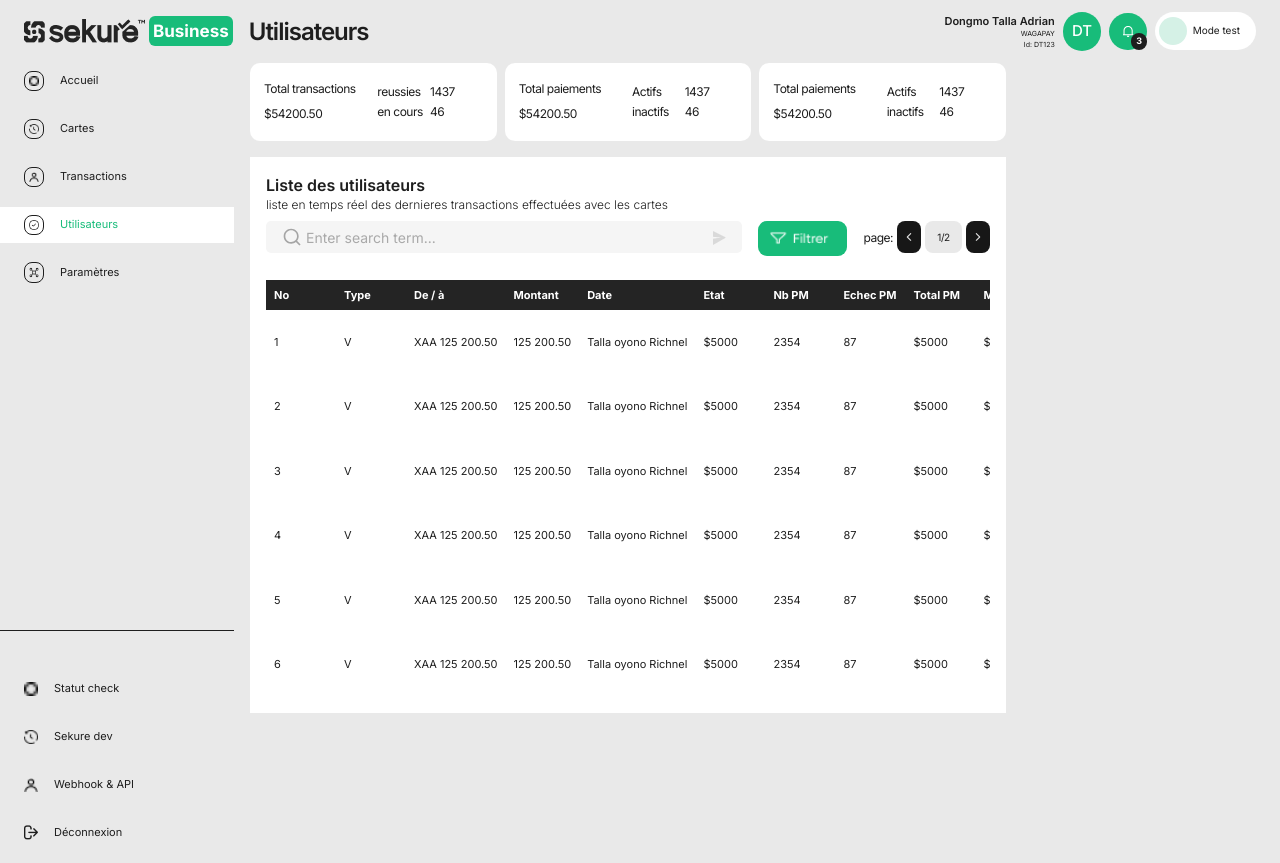
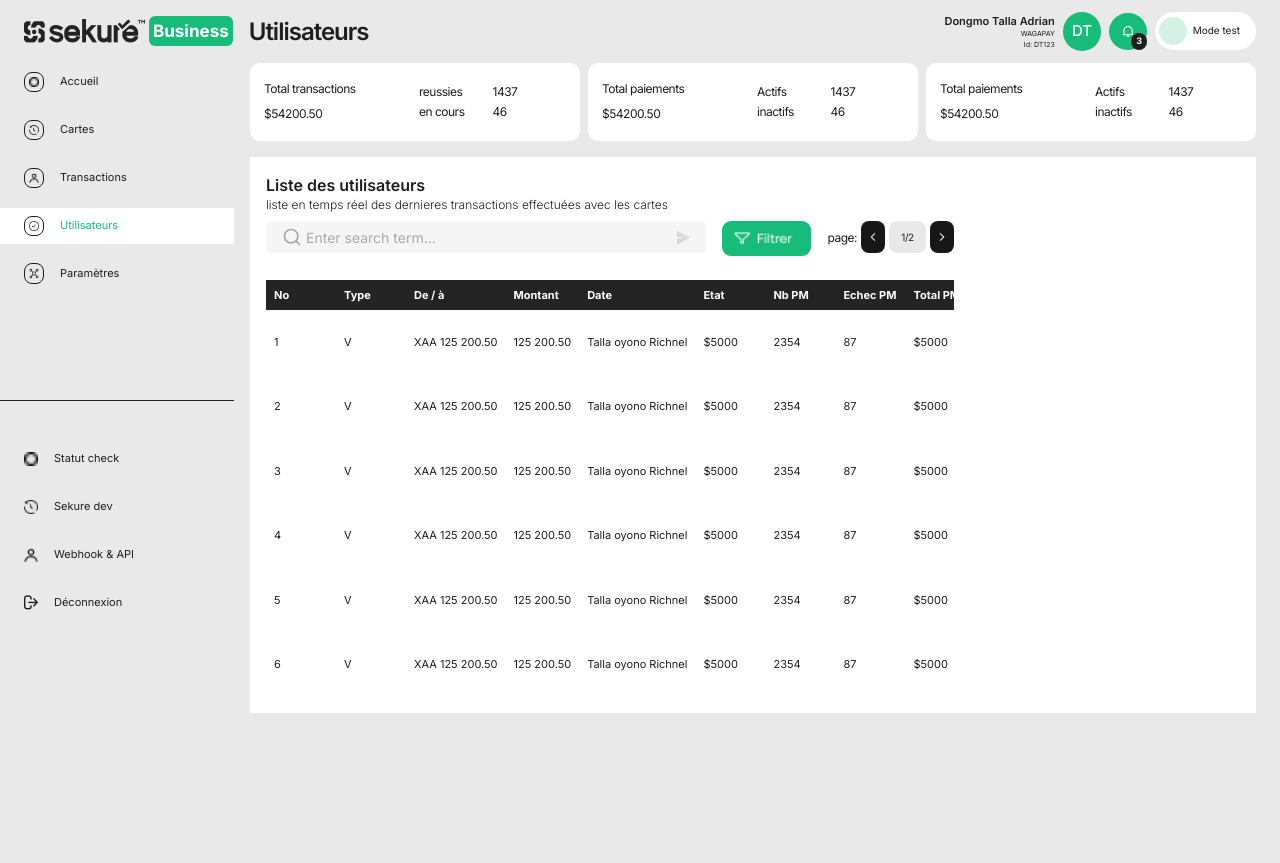
Before and after one commit to CodedJay672/sekure-business, a Next.js app: page /utilisateurs in a window 1280 px wide. Built offline with nearby package versions, Linux system fonts and the light colour scheme.

Commit message:
fixed sidebar, topbar and width

```diff
--- a/src/app/utilisateurs/page.tsx
+++ b/src/app/utilisateurs/page.tsx
@@ -5,16 +5,18 @@ import React from 'react'
 
 const Utilisateurs = () => {
   return (
-    <section className='wrapper max-w-[720px] 2xl:max-w-[1010px]'>
+    <section className='wrapper'>
       <div className='flex-1 flex flex-col gap-4'>
         <section className='flex gap-2'>
           <Card key={0} {...cardDetails[0]} />
           <Card key={1} {...cardDetails[1]} />
           <Card key={1} {...cardDetails[1]} />
         </section>
-        <section className='w-full'>
-          <Table heading="Liste des utilisateurs" variant='big' columns={bigTable} data={data} />
-        </section>
+        <div className='w-full bg-white'>
+          <section className='max-w-[720px] 2xl:max-w-[1010px]'>
+            <Table heading="Liste des utilisateurs" variant='big' columns={bigTable} data={data} />
+          </section>
+        </div>
       </div>
     </section>
   )
--- a/src/components/Sidebar/Sidebar.tsx
+++ b/src/components/Sidebar/Sidebar.tsx
@@ -10,7 +10,7 @@ const Sidebar = () => {
   const pathname = usePathname();
 
   return (
-    <nav className="min-w-[234px] min-h-[800px] flex-between flex-col">
+    <nav className="min-w-[234px] flex-between flex-col gap-24 sticky top-16">
       <div className="w-full">
         {navLinks.map((link, idx) => (
           <Link href={link.path} key={`${idx}-${link.name}`} className={`w-full h-9 px-6 mb-3 flex flex-start items-center hover:bg-white group ${pathname === link.path ? 'bg-white' : ''} transition-all`}>
--- a/src/components/Tabs/RolesTab.tsx
+++ b/src/components/Tabs/RolesTab.tsx
@@ -5,7 +5,7 @@ import RoleSection from "../ui/shared/RoleSection";
 const RolesTab = () => {
   return (
     <>
-      <div className="w-full flex justify-end">
+      <div className="w-full max-w-[802px] flex justify-end">
         <Button
           variant="default"
           type="button"
--- a/src/components/Topbar/Topbar.tsx
+++ b/src/components/Topbar/Topbar.tsx
@@ -16,7 +16,7 @@ const Topbar = () => {
   }
 
   return (
-    <nav className="flex-between w-full py-3 px-6 gap-4">
+    <nav className="flex-between w-full py-3 px-6 gap-4 sticky top-0 bg-notif">
       <div className="flex-center">
         <div className="mr-1">
           <Image
```
